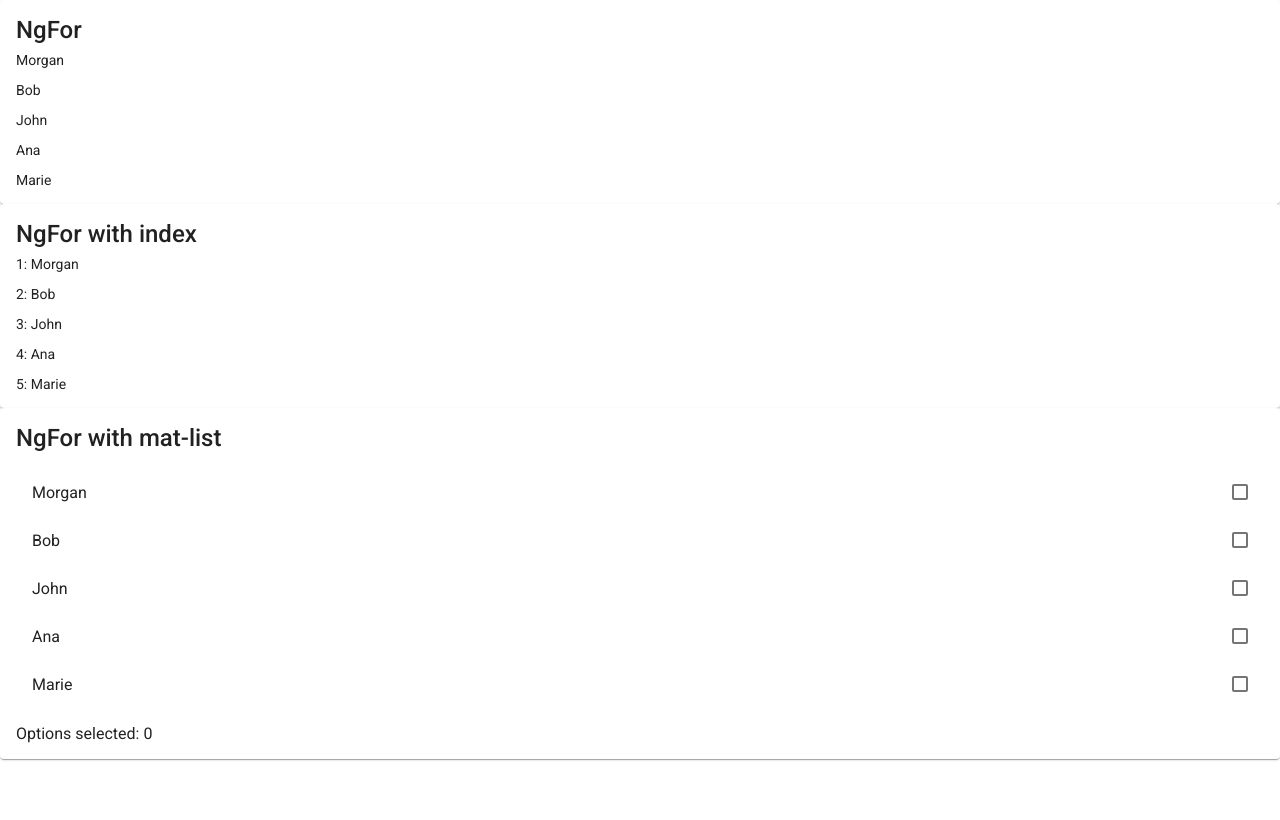
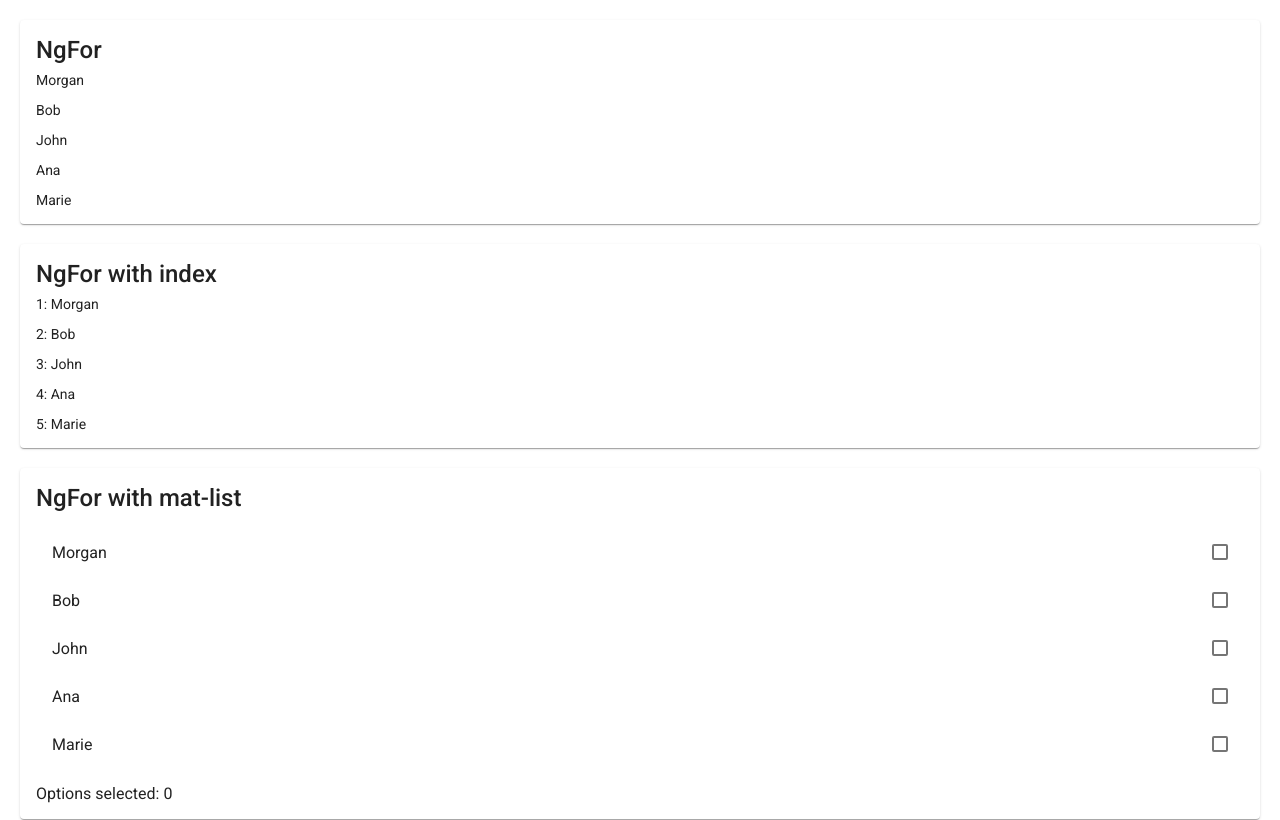
Before and after one commit to mspdl/study--udemy-angular7, an Angular app in the folder directives-app/: page / in a window 1280 px wide. Built offline with nearby package versions, Linux system fonts and the light colour scheme.

Commit message:
Estilos globais

```diff
--- a/directives-app/src/styles.css
+++ b/directives-app/src/styles.css
@@ -1,4 +1,16 @@
 /* You can add global styles to this file, and also import other style files */
 
-html, body { height: 100%; }
-body { margin: 0; font-family: Roboto, "Helvetica Neue", sans-serif; }
+html,
+body {
+  height: 100%;
+}
+
+body {
+  margin: 0;
+  font-family: Roboto, "Helvetica Neue", sans-serif;
+}
+
+mat-card,
+h1 {
+  margin: 20px;
+}
```
